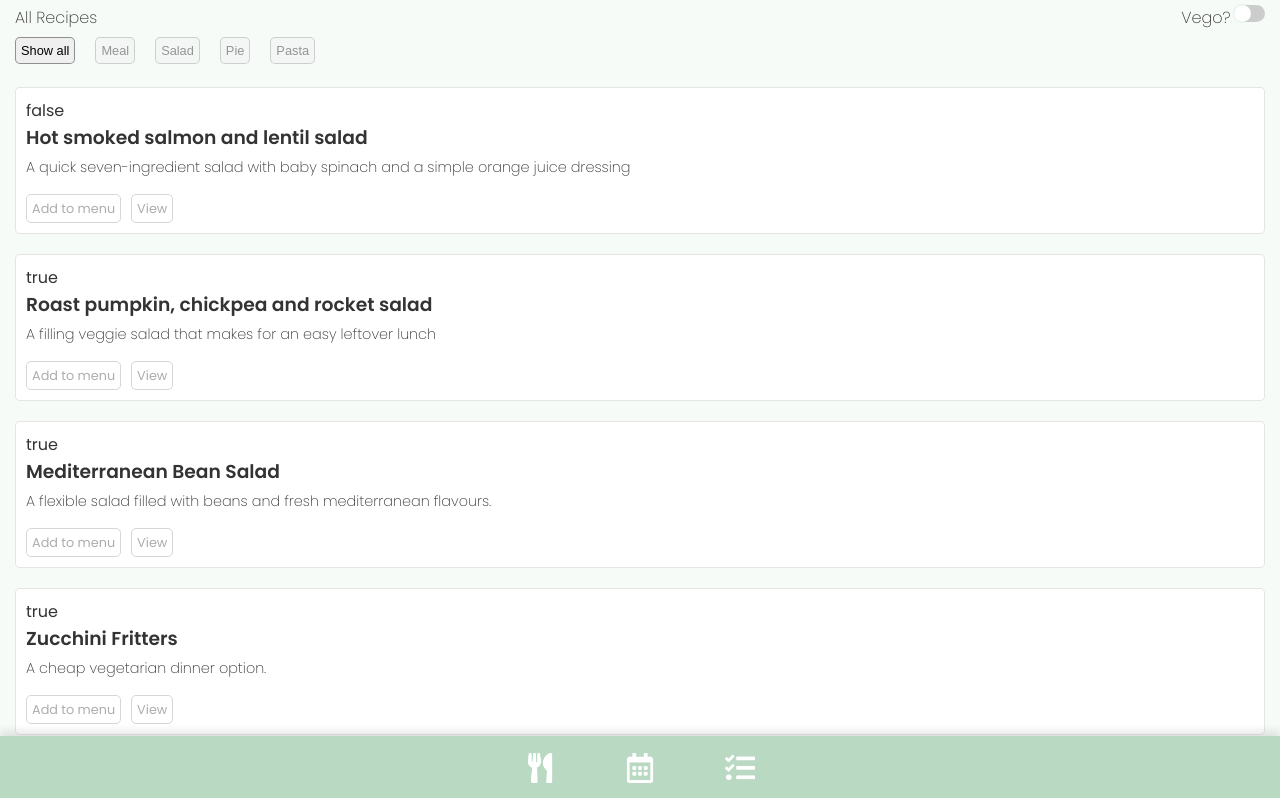
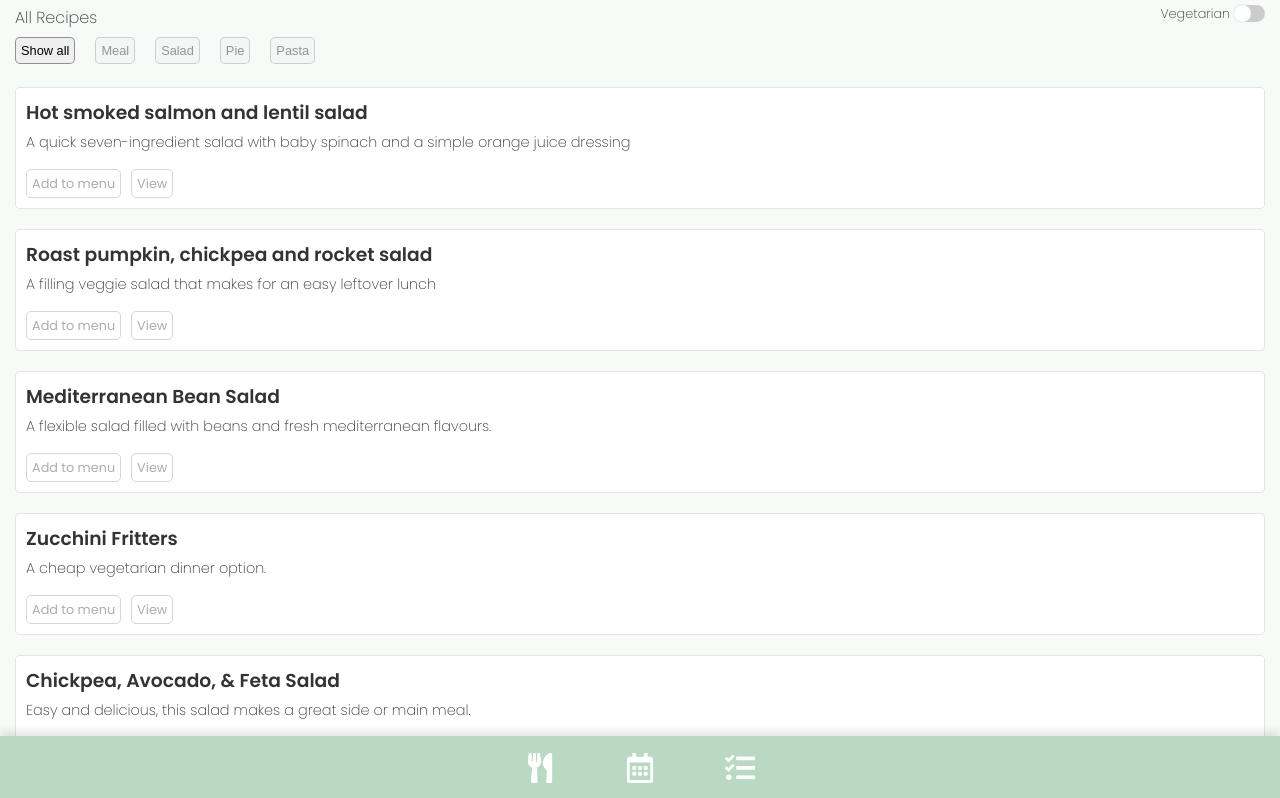
Before and after one commit to Rymierymie/recipe-book-vue, a Vue app: page / in a window 1280 px wide. Shown: the top 798 px of the page. Built offline with nearby package versions, Linux system fonts and the light colour scheme.

Commit message:
Getting the vego filter to work

```diff
--- a/src/components/Search.vue
+++ b/src/components/Search.vue
@@ -54,7 +54,7 @@
            <!--  <button>View all recipes</button> -->
            <div>
                <span id="allRecipesHeadline">All Recipes
-                   <span id="vegoFilterCheckbox">Vego?
+                   <span id="vegoFilterCheckbox"><span style="padding-right:5px">Vegetarian</span>
                         <label class="switch">
                             <input type="checkbox" v-model="vegoFilter">
                             <span class="slider round"></span>
@@ -69,12 +69,13 @@
                </template>
            </div>
            <template v-for="(item, index) in recipesData">
-            <div v-bind:key="index" v-bind:class="[item.category]" class="recipeListItem filterDiv show">
-                {{ item.vegetarian }}
-                <h3>{{ item.recipe }}</h3>
-                <p class="recipeDescription">{{ item.description }}</p>
-                <span class="customButton" @click="add_to_menu(item.recipe)">Add to menu</span>
-                <a href="#recipe-card"><span class="customButton" @click="view_recipe(item.recipe)">View</span></a>
+            <div v-bind:key="index" :class="`${item.vegetarian}`">
+                <div v-bind:class="[item.category]" class="recipeListItem filterDiv show">
+                    <h3>{{ item.recipe }}</h3>
+                    <p class="recipeDescription">{{ item.description }}</p>
+                    <span class="customButton" @click="add_to_menu(item.recipe)">Add to menu</span>
+                    <a href="#recipe-card"><span class="customButton" @click="view_recipe(item.recipe)">View</span></a>
+                </div>
             </div>
             </template>
         </div>
@@ -233,9 +234,10 @@ export default {
                 this.recipe_name = item;
                 });
 
+// Stolen code for the filter buttons
     var btnContainer = document.getElementById("filterButtons");
         var btns = btnContainer.getElementsByClassName("btn");
-        console.log(btns);
+        //console.log(btns);
         for (var i = 0; i < btns.length; i++) {
         btns[i].addEventListener("click", function() {
             var current = document.getElementsByClassName("active");
@@ -245,6 +247,28 @@ export default {
         }
   },
   watch: {
+      vegoFilter: function(){
+          // If the vego filter is true, need to hide all the recipes with a class of false
+          if (this.vegoFilter === true){
+              console.log("Vego filter set to true");
+              let elems = document.getElementsByClassName('false');
+              console.log(elems);
+              Array.from(elems).forEach(function (element) {
+                    console.log(element)
+                    element.classList.add("non-vego");
+                });
+          }
+          // If the vego filter is false, need to show all. Remove any classes that are hiding the non-vego meals
+          if (this.vegoFilter === false){
+              console.log("Vego filter set to false");
+              let elems = document.getElementsByClassName('non-vego');
+              console.log(elems);
+              Array.from(elems).forEach(function (element) {
+                    console.log(element)
+                    element.classList.remove("non-vego");
+                });
+          }
+      },
       recipe_name: function() {
                 if (document.getElementById("recipe-card").classList.contains("display-toggle")){
                     let element = document.getElementById("recipe-card");
@@ -441,6 +465,7 @@ h2 {
 #vegoFilterCheckbox {
     position: relative;
     float: right;
+    font-size:0.8rem;
 }
 
 /* Stolen styles for the filtering */
@@ -527,4 +552,8 @@ input:checked + .slider:before {
 
 /* End of styles for rounded switch */
 
+.non-vego {
+    display: none;
+}
+
 </style>
```
